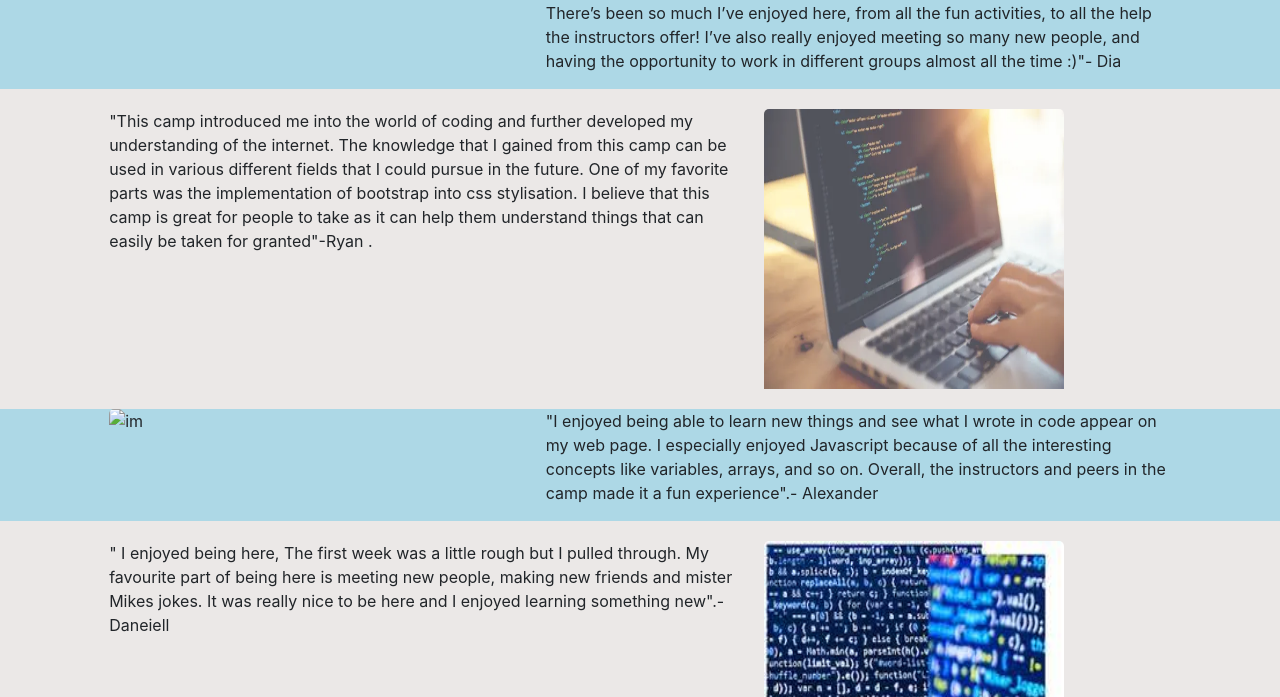
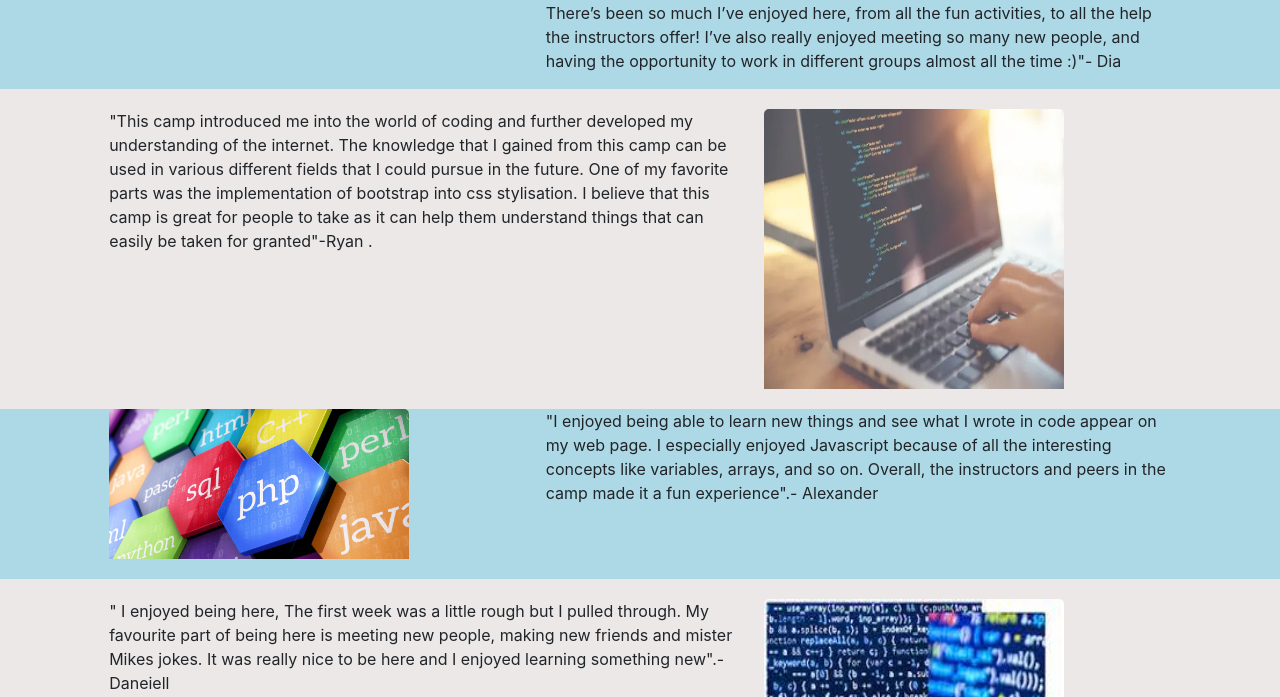
Before and after one commit to Ryan-lam4/navy, a plain HTML site: page myproject.html in a window 1280 px wide. Shown: the part 103-800 px from the top of the page. Drawn offline with nearby package versions, Linux system fonts and the light colour scheme.

Commit message:
my picture

```diff
--- a/myproject.html
+++ b/myproject.html
@@ -32,7 +32,7 @@
     <div class ="container3">
         <div class="row">
             <div class= "col-1"></div>
-            <div class= "col-4"><img src="im" alt="im" width="300" height="300"/></div>
+            <div class= "col-4"><img src="coding-1556754232.jpg" alt="im" width="300"></div>
             <div class= "col-6"><P>"I enjoyed being able to learn new things and see what I wrote in code appear on my web page. I especially enjoyed Javascript because of all the interesting concepts like variables, arrays, and so on. Overall, the instructors and peers in the camp made it a fun experience".- Alexander </p></div>
             <div class= "col-1"></div>
         </div>
```
Also changed, not shown: coding-1556754232.jpg (added).
